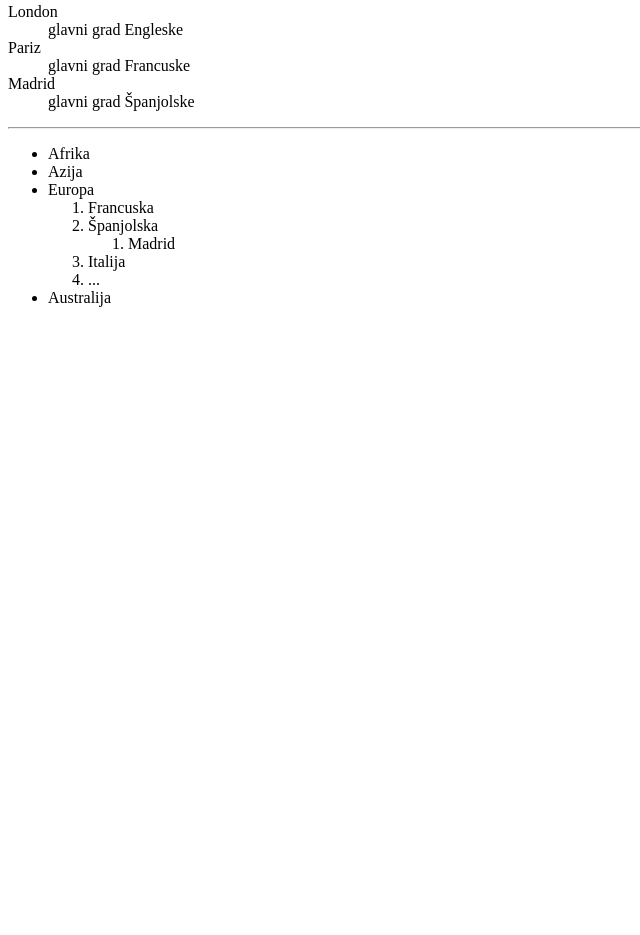
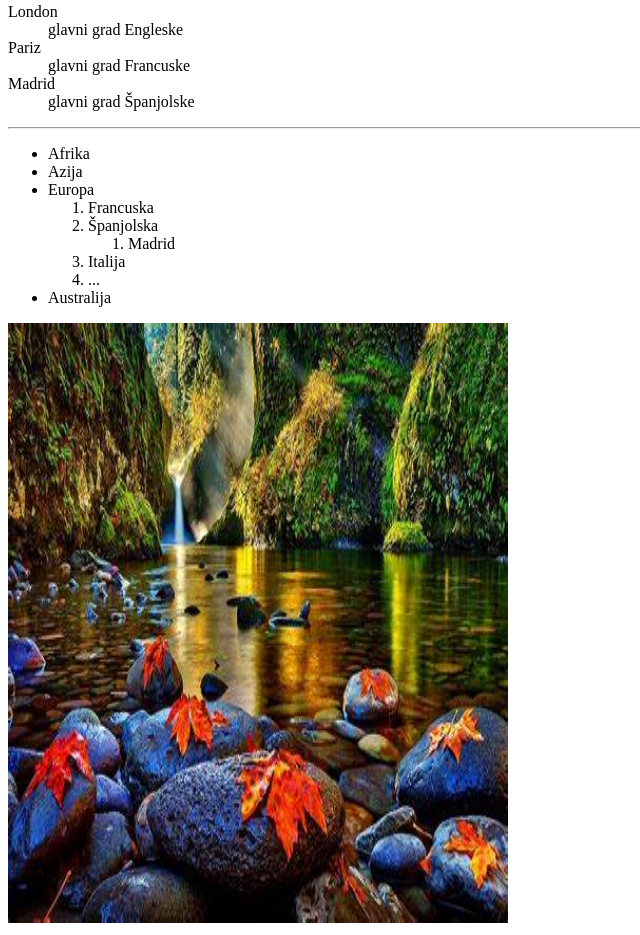
Before and after one commit to Meling1/algebra1, a plain HTML site: page index.html in a window 1280 px wide. Shown: the part 1221-2156 px from the top of the page, without its empty margins (0-640 px from the left). Before the commit the page ends 1544 px from the top, so only its background shows below. Drawn offline with Linux system fonts and the light colour scheme.

Commit message:
dodana slika

```diff
--- a/index.html
+++ b/index.html
@@ -20,6 +20,7 @@ Njime definiramo strukturu i sadržaj web stranica. </p>
 
     <p><mark>dodano novo</mark></p>
 <h2>Liste u HTML-u</h2>
+
 <!--ovo je defaultna lista-->
 <ol>
     <li>Italija</li>
@@ -116,5 +117,7 @@ Njime definiramo strukturu i sadržaj web stranica. </p>
     <li>Australija</li>
 
 </ul>
+<img src="./media/img/slika1.jpg"alt="Slika" width="500" height="600"
+
 </body>
 </html>
```
Also changed, not shown: media/img/slika1.jpg (added).
